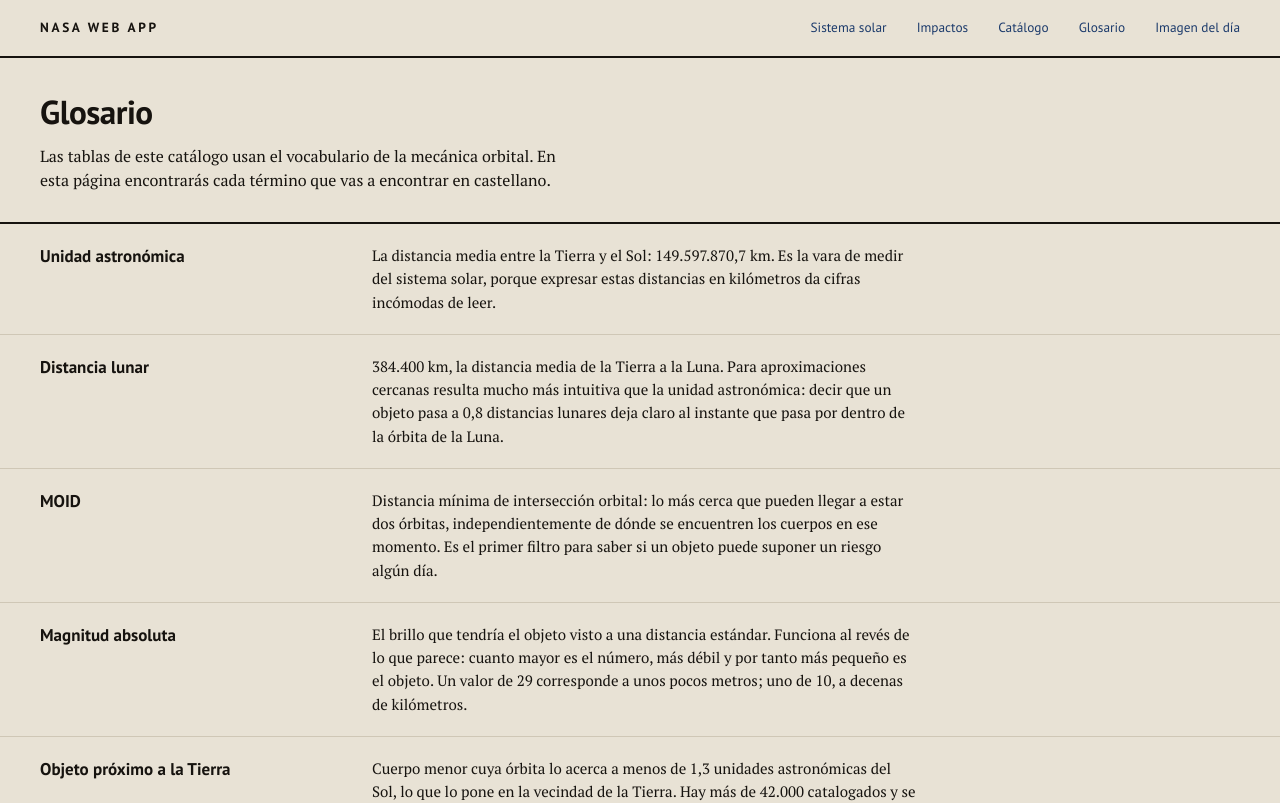
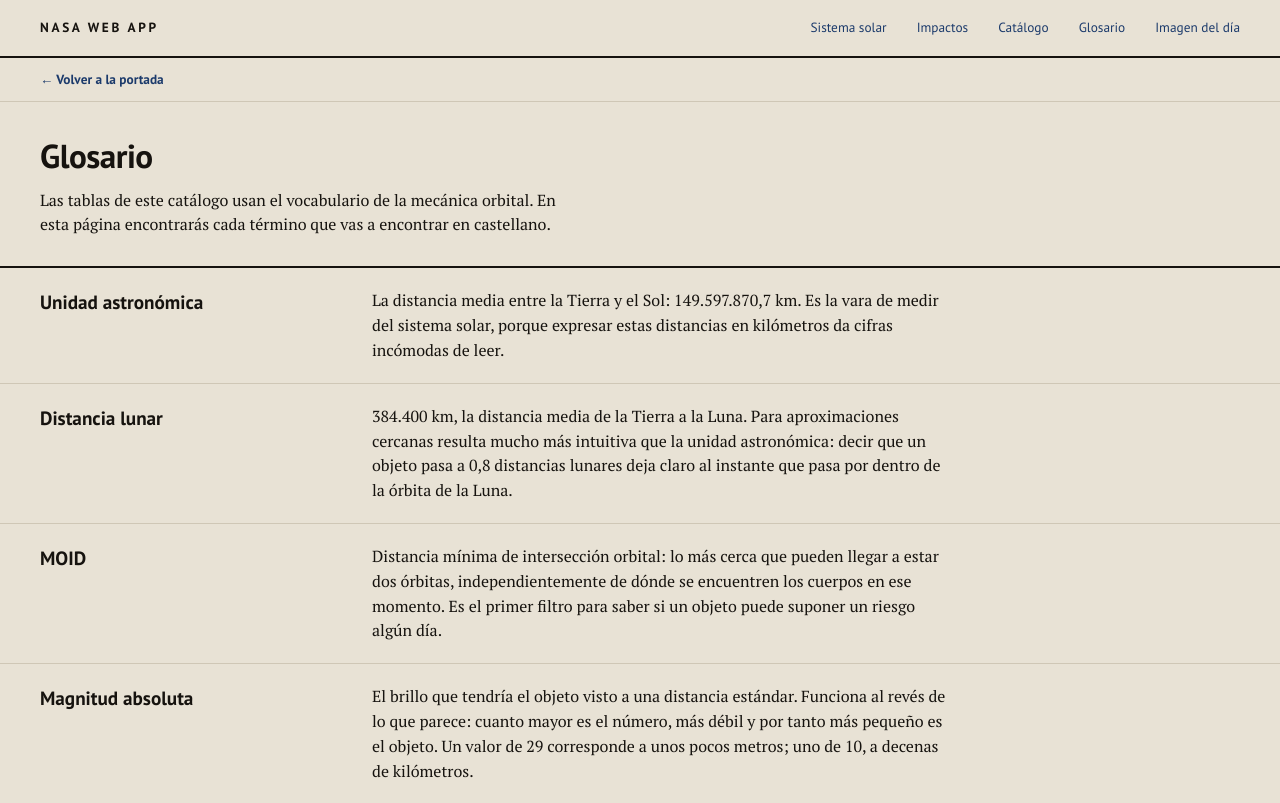
Before and after one commit to Alexdelaoc/nasa-web-app-web, a Next.js app: page /glosario in a window 1280 px wide. Shown: the top 803 px of the page. Built offline with nearby package versions, Linux system fonts and the light colour scheme; a web font is replaced by a local one.

Commit message:
fix(nav): add the back link to every page

```diff
--- a/app/aproximaciones/page.module.css
+++ b/app/aproximaciones/page.module.css
@@ -10,7 +10,7 @@
 
 .lead {
   font-family: var(--font-pt-serif), Georgia, serif;
-  font-size: 16px;
+  font-size: var(--text-4);
   line-height: 1.5;
   margin-top: 10px;
   max-width: 62ch;
@@ -18,9 +18,9 @@
 }
 
 .back {
-  padding: 14px var(--gutter);
+  padding: 12px var(--gutter);
   border-bottom: 1px solid var(--rule);
-  font-size: 14px;
+  font-size: var(--text-3);
   font-weight: 700;
 }
 
@@ -32,8 +32,4 @@
   .head {
     padding: 30px var(--gutter);
   }
-
-  .lead {
-    font-size: 17px;
-  }
 }
--- a/app/glosario/page.module.css
+++ b/app/glosario/page.module.css
@@ -1,3 +1,10 @@
+.back {
+  padding: 12px var(--gutter);
+  border-bottom: 1px solid var(--rule);
+  font-size: var(--text-3);
+  font-weight: 700;
+}
+
 .intro {
   padding: 22px var(--gutter);
   border-bottom: 2px solid var(--ink);
@@ -5,7 +12,7 @@
 
 .lead {
   font-family: var(--font-pt-serif), Georgia, serif;
-  font-size: 16px;
+  font-size: var(--text-4);
   line-height: 1.5;
   margin-top: 8px;
   max-width: 62ch;
@@ -24,12 +31,12 @@
 
 .term {
   font-weight: 700;
-  font-size: 17px;
+  font-size: var(--text-5);
 }
 
 .definition {
   font-family: var(--font-pt-serif), Georgia, serif;
-  font-size: 15px;
+  font-size: var(--text-4);
   line-height: 1.55;
   margin: 6px 0 0;
   max-width: 68ch;
--- a/app/glosario/page.tsx
+++ b/app/glosario/page.tsx
@@ -1,4 +1,5 @@
 import type { Metadata } from "next";
+import Link from "next/link";
 import { SiteHeader } from "../components/SiteHeader";
 import { GLOSSARY } from "@/lib/glossary";
 import styles from "./page.module.css";
@@ -13,6 +14,10 @@ export default function Glosario() {
   return (
     <main>
       <SiteHeader />
+
+      <nav className={styles.back}>
+        <Link href="/">← Volver a la portada</Link>
+      </nav>
 
       <div className={styles.intro}>
         <h1>Glosario</h1>
```
Also changed, not shown: app/aproximaciones/page.tsx (+4 -4 lines).
